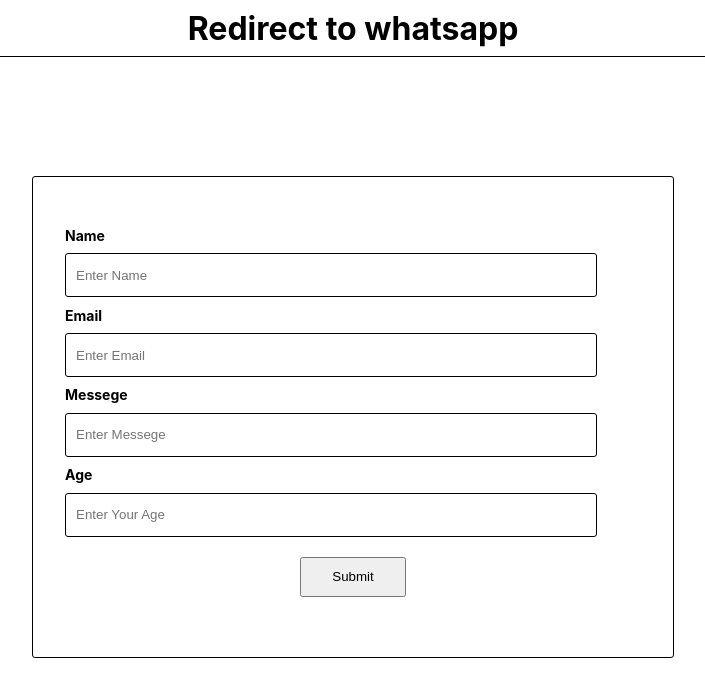
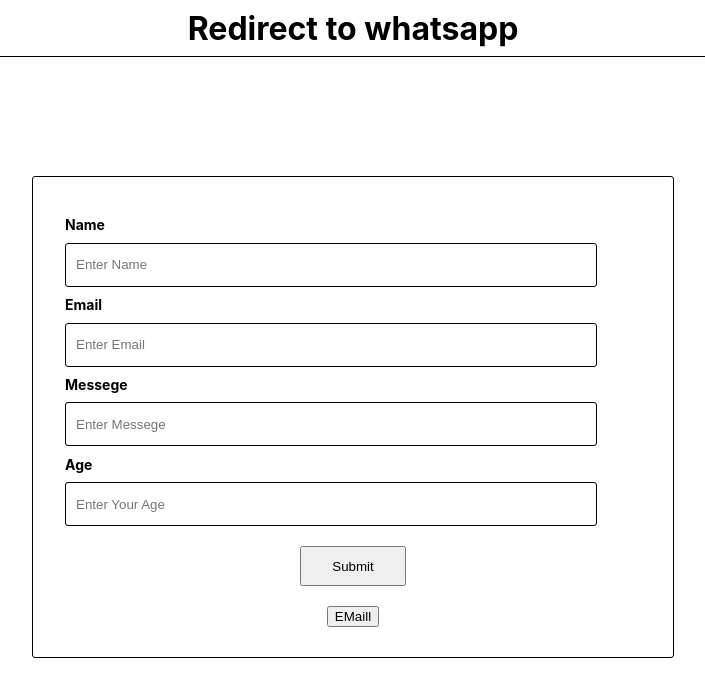
Before and after one commit to ramavatarmeena99/Avatar-Redirect-Whatsapp, a React (Create React App) app: page / in a window 1280 px wide. Shown: the top 696 px of the page, without its empty margins (287-992 px from the left). Built offline with nearby package versions, Linux system fonts and the light colour scheme.

Commit message:
email add

```diff
--- a/src/Components/Home.js
+++ b/src/Components/Home.js
@@ -24,6 +24,10 @@
       user_age +
       "%0a";
     window.open(url, "_blank");
+  };
+  const sendEmail = () => {
+    window.open('mailto:meenaramavatar48@gmail.com');
+
   };
   return (
     <>
@@ -70,6 +74,8 @@
         </UserDetails>
 
         <Button onClick={sendResponse}>Submit</Button>
+     <button onClick={sendEmail}>EMaill</button>
+
       </ForMiddleDiv>
     </MainContainer>
     </>
```
